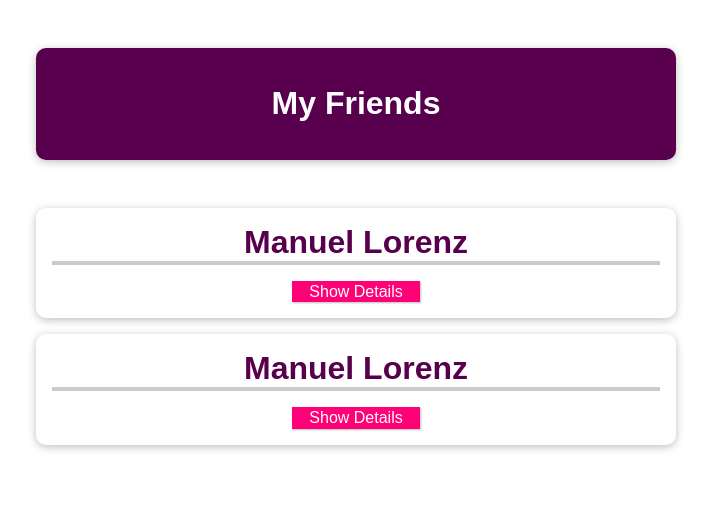
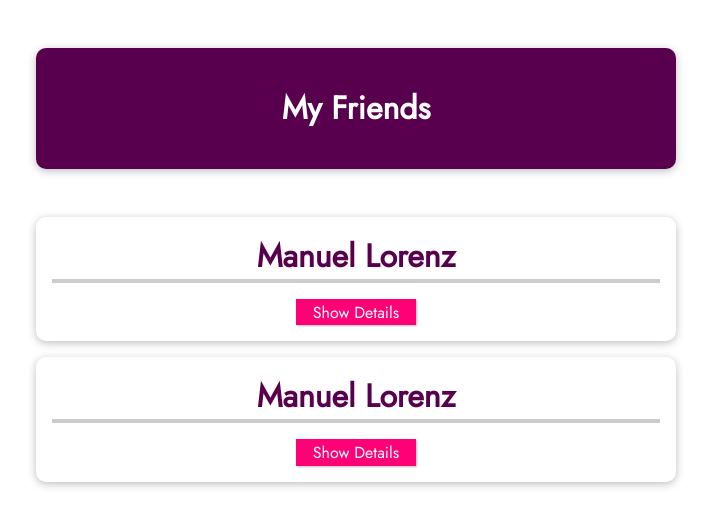
Before and after one commit to Nebucatnetzer/vuejs_course, a Vue app in the folder vue-cli-01-a-new-vue-project/: page / in a window 1280 px wide. Shown: the top 526 px of the page, without its empty margins (284-995 px from the left). Built offline with nearby package versions, Linux system fonts and the light colour scheme.

Commit message:
change the fonts

```diff
--- a/vue-cli-01-a-new-vue-project/src/App.vue
+++ b/vue-cli-01-a-new-vue-project/src/App.vue
@@ -32,6 +32,7 @@ export default {
 </script>
 
 <style>
+@import url("https://fonts.googleapis.com/css2?family=Jost&display=swap");
 * {
     box-sizing: border-box;
 }
```
